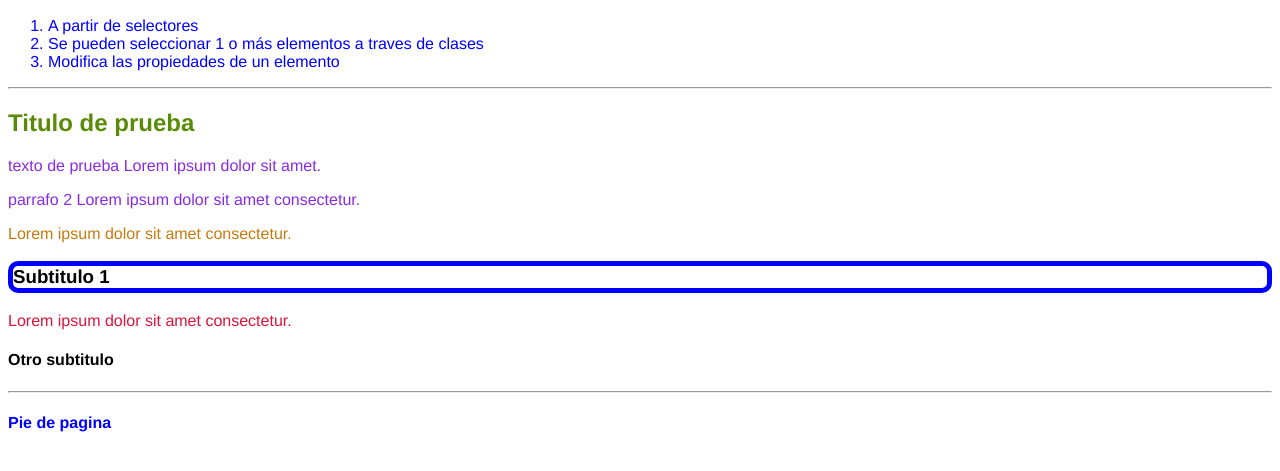
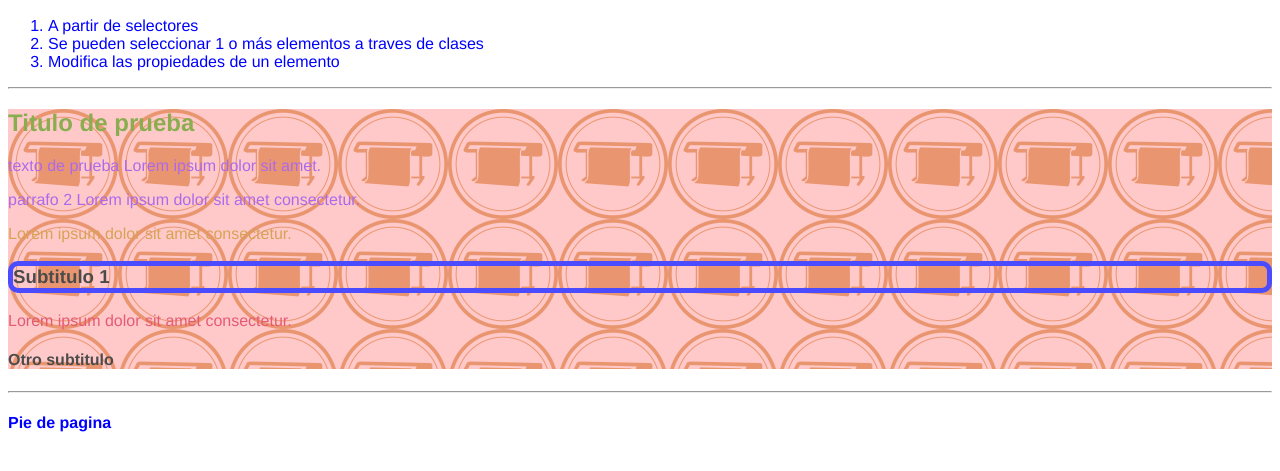
Before and after one commit to miguelgh/CSS, a plain HTML site: page index.html in a window 1280 px wide. Shown: the part 111-582 px from the top of the page. Drawn offline with Linux system fonts and the light colour scheme.

Commit message:
se agrega carpeta img

```diff
--- a/css/style.css
+++ b/css/style.css
@@ -31,7 +31,7 @@ div h3, div h4 {
 }
 /* el * además aplica las propiedades solo si los elementos no han sido definido por otros selectores, no importa si este selector se coloque al final, solo se va a aplicar las propiedades si el elemento no ha sido definido anteriormente*/
 /*por eso aplica la propiedad font a todos los elementos, pero no la propiedad color que ya ha sido definido anteriormente*/
-.color{
+.color {
    /* border: 5px rgb(255, 0, 0) dotted*/
    border-style: solid;
    border-color: blue;
@@ -39,6 +39,11 @@ div h3, div h4 {
    /*redondea las esquinas del borde*/
    border-width: 5px;
    /*engrosa el borde*/
-
-
 }
+#fondo {
+    background-color: rgba(255, 0, 0, 0.3);
+    /*rgba permite trabajar con el canal alfa, el cuarto número va de 0 a 1 con decimales intermedios para regular su valor. 0 es transparencia total y 1 es un sólido*/
+    opacity: 0.7;
+    /*opacity vuelve transparente todo el objeto, ya sea texto o fondo, va de 0 a 1*/
+    background-image: url('img/vinilo01.png');
+}
--- a/index.html
+++ b/index.html
@@ -21,7 +21,7 @@
             </ol>
         </article>
         <hr>
-        <article>
+        <article id="fondo">
             <h2 id="titulo">Titulo de prueba</h2><!--se le asigna un id para poder identificar el elemento único y darle propiedades-->
             <p class="texto">texto de prueba Lorem ipsum dolor sit amet.</p>
             <!--las clases permiten darle propiedadse a varios elementos a la vez-->
```
Also changed, not shown: img/FondoContacto.png (added), img/vinilo01.png (added).
